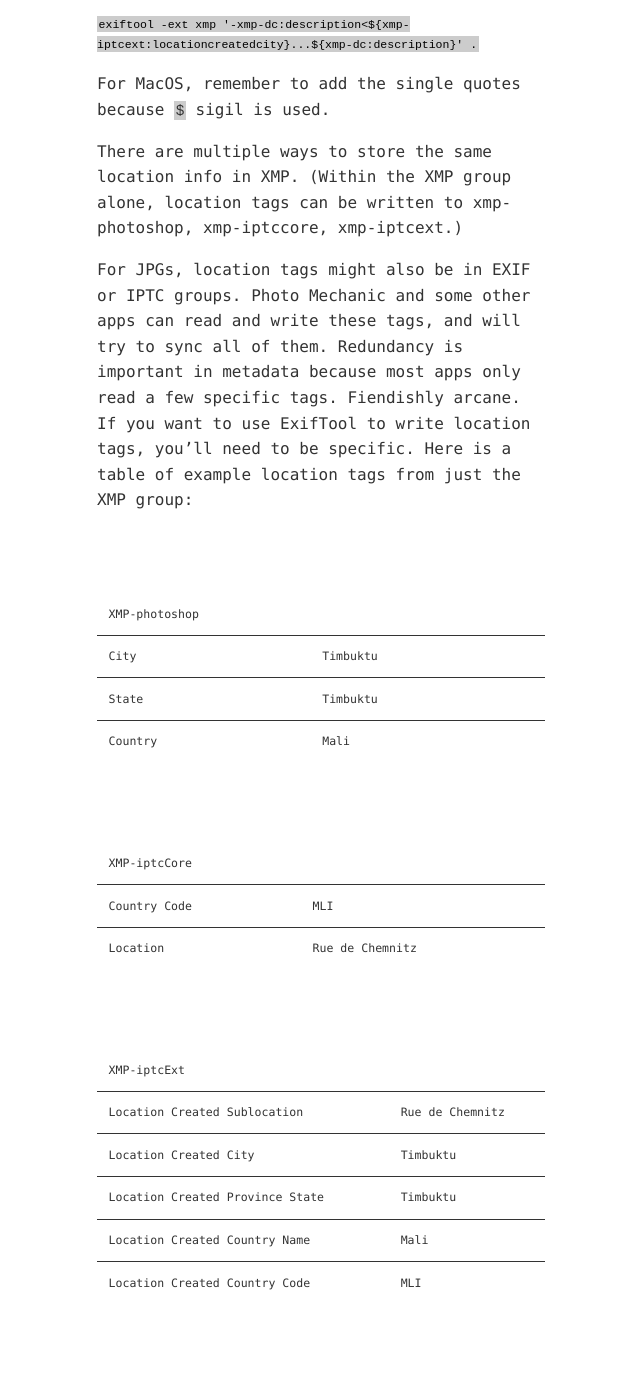
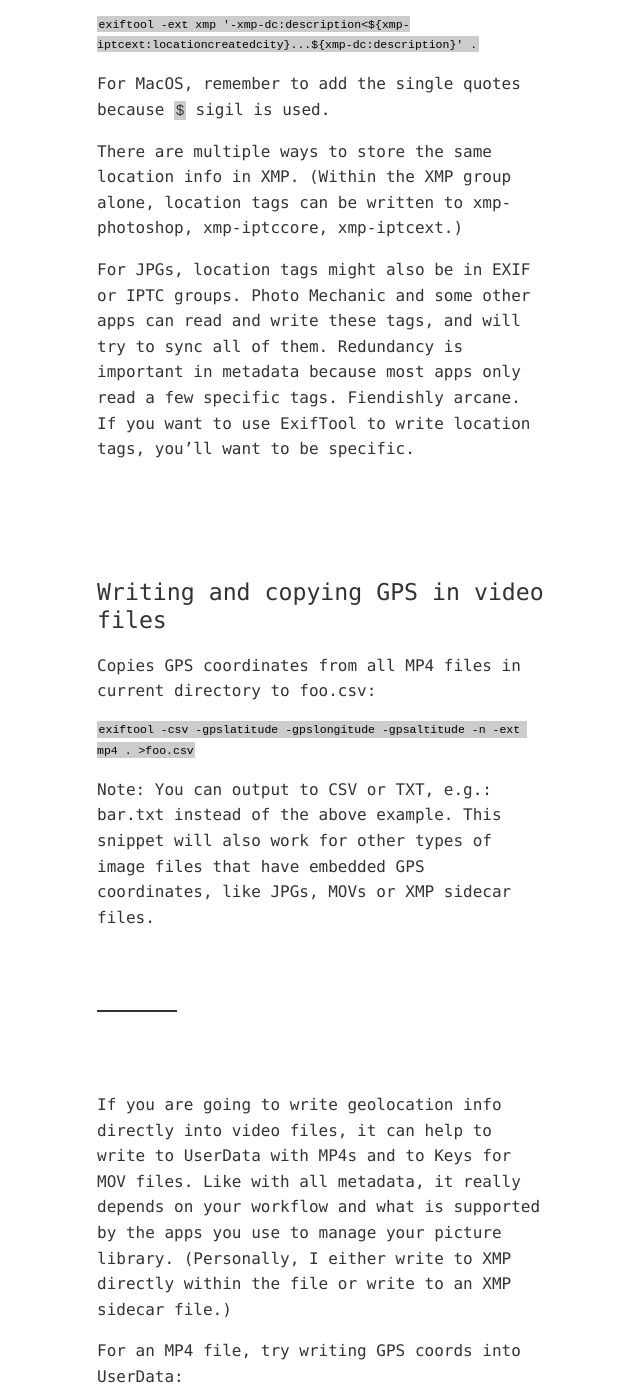
Before and after one commit to zachmccabe/zachmccabe.github.io, a Jekyll site: the page built from _tools/exiftool-notes.md, in a window 1280 px wide and 1400 px high, scrolled down 5795 px. Shown: the whole window, without its empty margins (319-959 px from the left). Built offline with Jekyll 4.4.1, drawn with Linux system fonts in a browser that asks for light colours; some of the changed text lies outside the part shown.

Commit message:
Update exiftool-notes.md
Copy tweaks for clarity. Removing example xmp location tables -- that topic will be expand on in another note, tbd.

```diff
--- a/_tools/exiftool-notes.md
+++ b/_tools/exiftool-notes.md
@@ -164,88 +164,7 @@
 
 There are multiple ways to store the same location info in XMP. (Within the XMP group alone, location tags can be written to xmp-photoshop, xmp-iptccore, xmp-iptcext.)
 
-For JPGs, location tags might also be in EXIF or IPTC groups. Photo Mechanic and some other apps can read and write these tags, and will try to sync all of them. Redundancy is important in metadata because most apps only read a few specific tags. Fiendishly arcane. If you want to use ExifTool to write location tags, you'll need to be specific. Here is a table of example location tags from just the XMP group:
-
-<table class="kaoStripey">
- <tr>
- <th scope="row" colspan="2">XMP-photoshop
- </th>
- </tr>
- <tr>
-  <td>City
-  </td>
-  <td>Timbuktu
-  </td>
- </tr>
- <tr>
-  <td>State
-  </td>
-  <td>Timbuktu
-  </td>
- </tr>
- <tr>
-  <td>Country
-  </td>
-  <td>Mali
-  </td>
- </tr>
-</table>
-
-<table class="kaoStripey">
- <tr>
-  <th scope="row" colspan="2">XMP-iptcCore
-  </th>
- </tr>
- <tr>
-  <td>Country Code
-  </td>
-  <td>MLI
-  </td>
- </tr>
- <tr>
-  <td>Location
-  </td>
-  <td>Rue de Chemnitz
-  </td>
- </tr>
-</table>
-
-<table class="kaoStripey">
- <tr>
-  <th scope="row" colspan="2">XMP-iptcExt
-  </th>
- </tr>
- <tr>
-  <td>Location Created Sublocation
-  </td>
-  <td>Rue de Chemnitz
-  </td>
- </tr>
- <tr>
-  <td>Location Created City
-  </td>
-  <td>Timbuktu
-  </td>
- </tr>
- <tr>
-  <td>Location Created Province State
-  </td>
-  <td>Timbuktu
-  </td>
- </tr>
- <tr>
-  <td>Location Created Country Name
-  </td>
-  <td>Mali
-  </td>
- </tr>
- <tr>
-  <td>Location Created Country Code
-  </td>
-  <td>MLI
-  </td>
- </tr>
-</table>
+For JPGs, location tags might also be in EXIF or IPTC groups. Photo Mechanic and some other apps can read and write these tags, and will try to sync all of them. Redundancy is important in metadata because most apps only read a few specific tags. Fiendishly arcane. If you want to use ExifTool to write location tags, you'll want to be specific.
 
 
 
@@ -268,13 +187,13 @@
 For an MP4 file, try writing GPS coords into UserData:
 
 <pre>
-<code>exiftool -userdata:gpscoordinates="16.7665,-3.0025,261" foo.mp4</code>
+<code>exiftool -userdata:gpscoordinates="45.0536,1.17,187" foo.mp4</code>
 </pre>
 
 For an MOV file, try writing GPS coords into Keys:
 
 <pre>
-<code>exiftool -keys:gpscoordinates="16.7665,-3.0025,261" bar.mp4</code>
+<code>exiftool -keys:gpscoordinates="36.0831,-107.9999,1856" bar.mp4</code>
 </pre>
 
 UserData and Keys are subgroups of the Quicktime group. Writing to these tags will work with some video files (specifically MP4 and MOV). These tags won't work at all for JPGs or other stills files that don't support the Quicktime metadata block.
@@ -283,15 +202,13 @@
 
 X,Y,Z = latitude, longitude, altitude.
 
-Z = altitude in meters above sea level. Negative altitude works, too, if you're in Death Valley or somewhere real exciting.
+Z = altitude in meters above sea level.
 
-For coordinates in the southern or western hemisphere, you can either use <code>-</code> minus symbol before your coordinate, or use <code>S</code> or <code>W</code> after your coordinate. E.g.:
+Coordinates in the southern or western hemispheres use a minus symbol, e.g, 9.5566 South, 78.2358 West:
 
-GALAPAGOS ISLANDS<br/>
-0.5S,90.5W<br/>
--0.5,-90.5
+-9.5566, -78.2358
 
-Heads up! This syntax does depend on what commands you're using to write coords to file as well as if you're storing the coords in UserData or XMP; it also depends on file format. If you're writing to JPGs you will need to use a different command.
+Negative values for elevation work, too, if your location is below sea level.
 
 ---
 
```
Also changed, not shown: other parts of _tools/exiftool-notes.md (+4 -4 lines).
